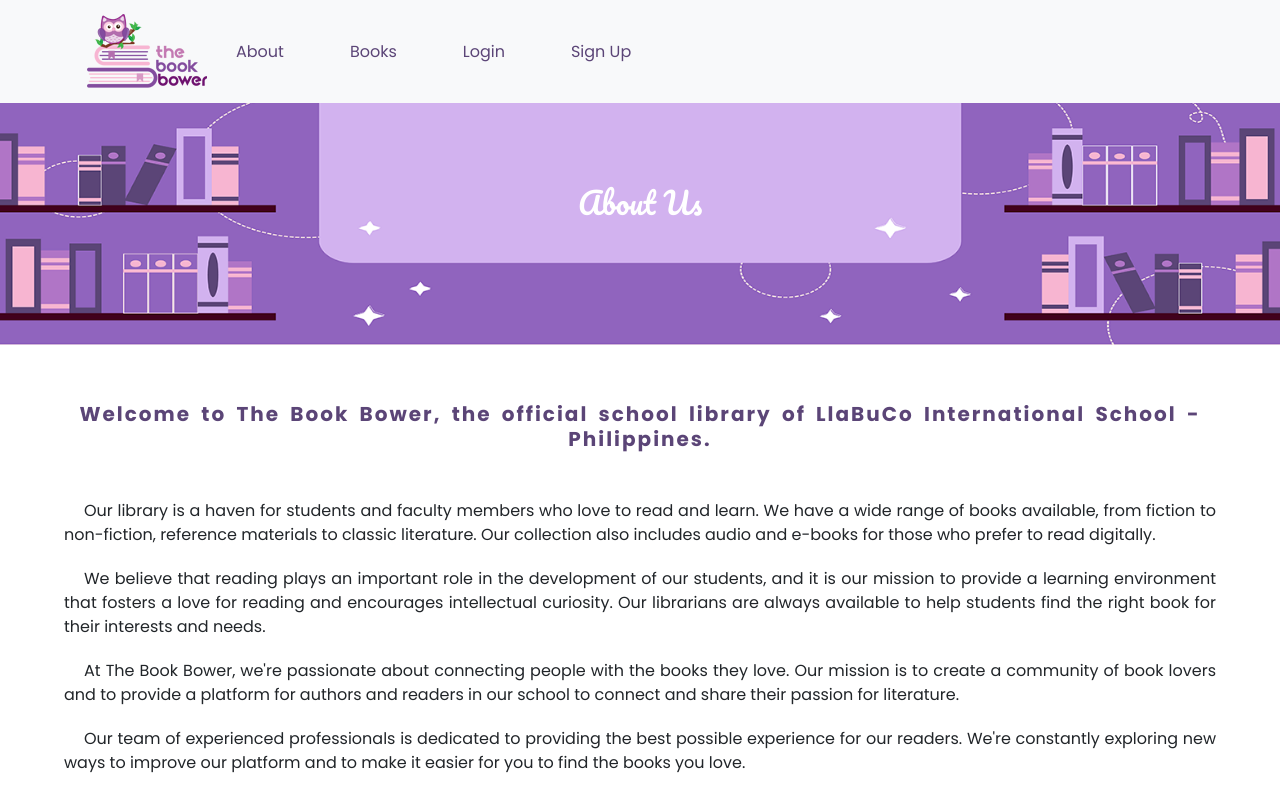
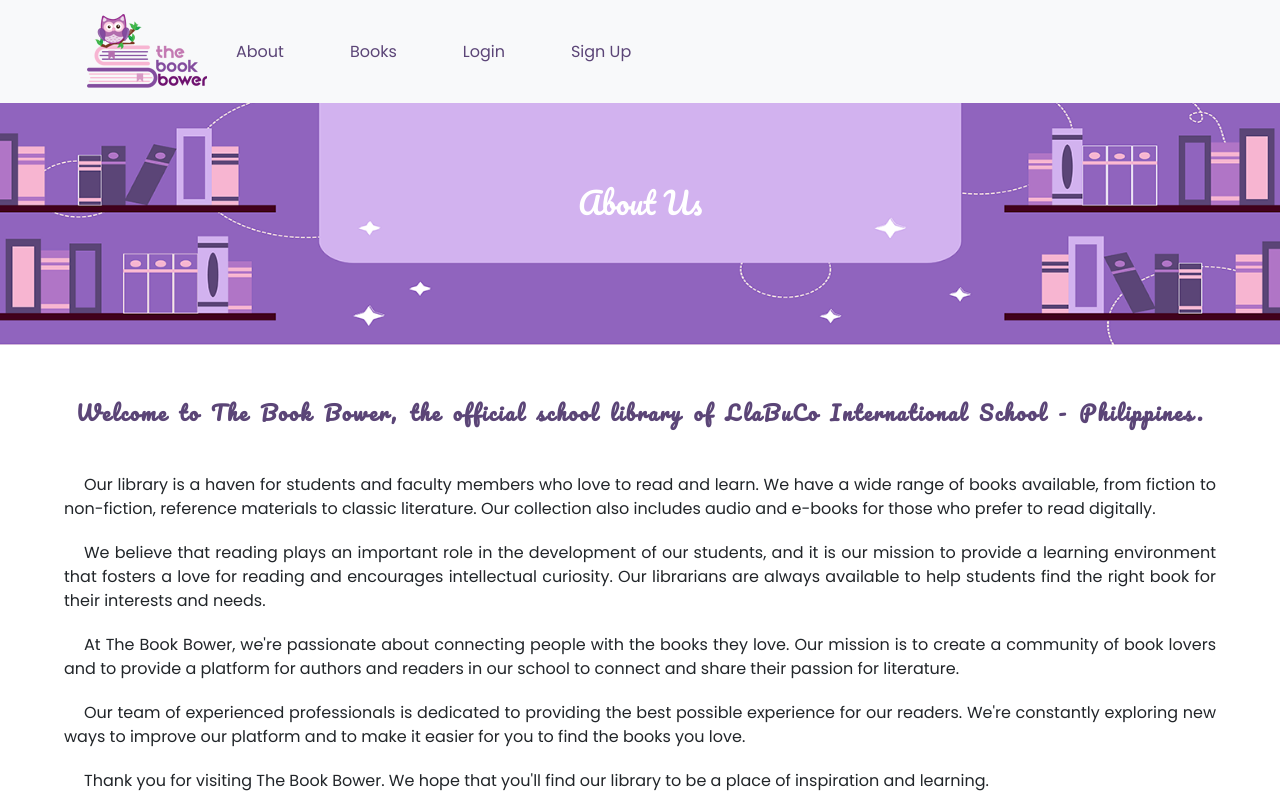
Before and after one commit to buniagj/TheBookBower-Front-End-, a React (Vite) app: page /about in a window 1280 px wide. Shown: the top 797 px of the page. Built offline with nearby package versions, Linux system fonts and the light colour scheme.

Commit message:
Update Login CSS

```diff
--- a/src/pages/About/About.css
+++ b/src/pages/About/About.css
@@ -5,9 +5,9 @@
 
 @import url('https://fonts.googleapis.com/css2?family=Pacifico&family=Poppins:wght@100;200;300;400;500;600;700;800;900&display=swap');
 
-* {
+/* * {
   font-family: 'Poppins', sans-serif;
-}
+} */
 
 .breadcrumb {
   background-image: url(../../assets/breadcrumb-banner.png);
@@ -32,7 +32,7 @@
 
 h6 {
   color: #5b4577;
-  font-family: 'Pacifico', cursive;
+  font-family: 'Pacifico', cursive !important;
   font-size: 20px !important;
   letter-spacing: 2px;
   word-spacing: 4px;
@@ -51,7 +51,7 @@ h6 {
 
 .meet {
   width: 100%;
-  font-family: 'Pacifico', cursive;
+  font-family: 'Pacifico', cursive !important;
   color: #5b4577;
 }
 
--- a/src/pages/Auth/Login.css
+++ b/src/pages/Auth/Login.css
@@ -23,6 +23,7 @@
 
 .section {
   padding: 7em 0;
+  font-family: 'Poppins', sans-serif;
 }
 
 .img {
@@ -64,7 +65,8 @@
 }
 
 .login h3 {
-  color: #5b4577 ;
+  color: #5b4577;
+  font-size: 20px;
 }
 
 .form-group {
```
